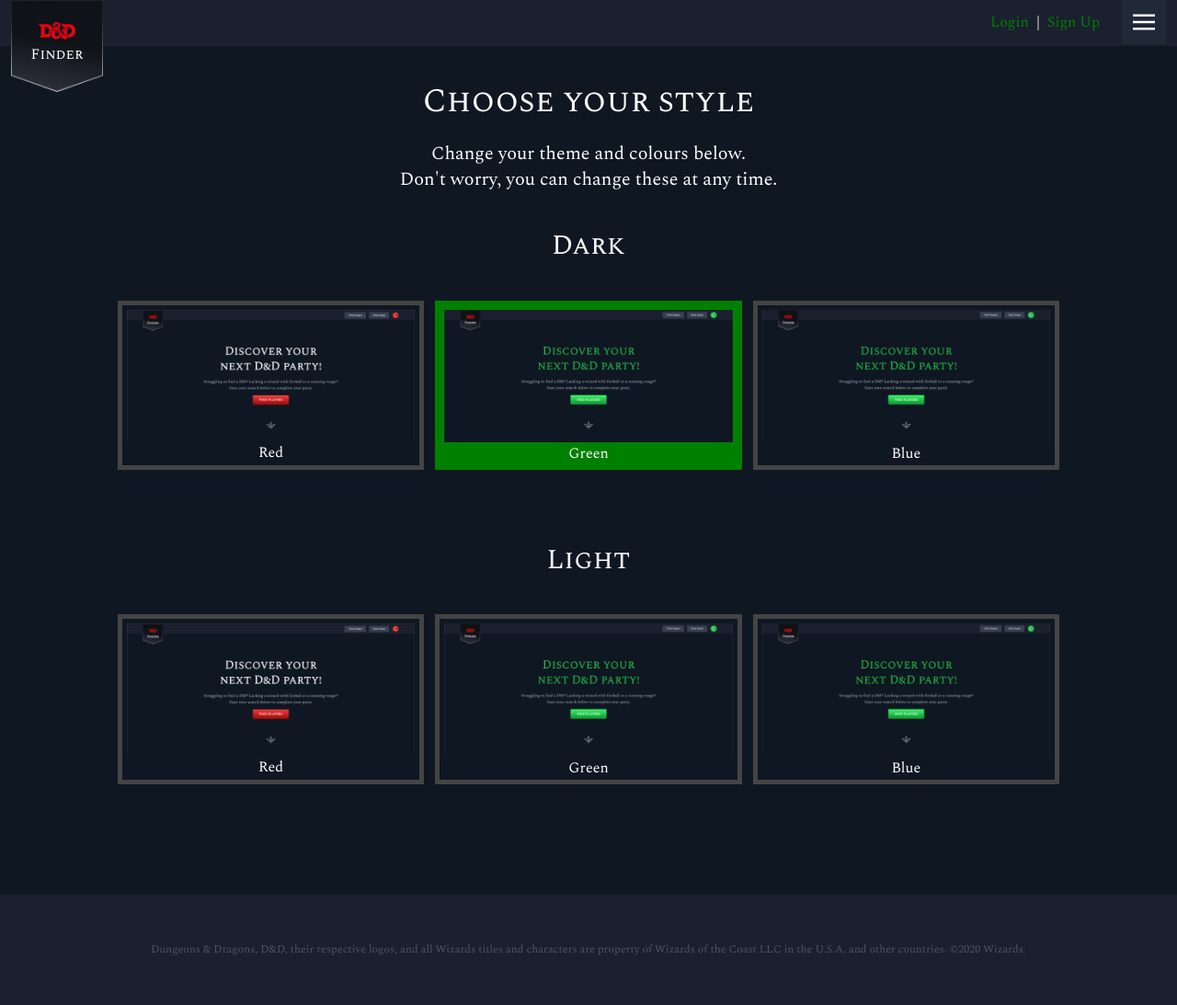
After one commit to tomhamiltonstubber/dundjeon-finder, a Python web app: template templates/users/themes.jinja in a window 1280 px wide. The commit adds this page. Shown: the whole page at 92% size. Run offline with Jinja, Linux system fonts and the light colour scheme; the template is opened without the code that fills it, so the values that code supplies are empty; style sheets or scripts are compiled from the project's sources.

Commit message:
Base for theme switch, colours to change

```diff
--- a/DungeonFinder/users/urls.py
+++ b/DungeonFinder/users/urls.py
@@ -9,4 +9,5 @@
     path('signup/', views.user_signup, name='signup'),
     path('signup/pending/', views.signup_pending, name='signup-pending'),
     path('signup/confirm/<str:key>/', views.signup_confirm, name='signup-confirm'),
+    path('themes/', views.themes, name='user-themes'),
 ]
--- a/DungeonFinder/users/views.py
+++ b/DungeonFinder/users/views.py
@@ -9,7 +9,7 @@
 from django.core.exceptions import PermissionDenied
 from django.db import IntegrityError
 from django.dispatch import receiver
-from django.shortcuts import redirect
+from django.shortcuts import redirect, render
 from django.urls import reverse
 from django.views.generic import TemplateView
 from pytz import utc
@@ -119,3 +119,6 @@
 
 class GMProfileUpdate:
     pass
+
+def themes(request):
+    return render(request, '/users/themes.jinja')
--- a/static/js/main.js
+++ b/static/js/main.js
@@ -49,3 +49,17 @@
     })
   }
 }
+
+$(".theme-option").on("click", function(){
+  var $theme = $(this).data("theme");
+
+  // Remove previous theme class from body and add new
+  $("body").removeClass (function (index, css) {
+    return (css.match (/(^|\s)theme-\S+/g) || []).join(' ');
+  });
+  $("body").addClass("theme-" + $theme);
+
+  // Add selected to new theme option and remove from previous
+  $(".theme-option.selected").removeClass("selected");
+  $(this).addClass("selected");
+});
--- a/static/scss/header.scss
+++ b/static/scss/header.scss
@@ -3,10 +3,6 @@
     border-bottom: 1px solid rgb(142 130 130 / 26%);
     height: 50px;
     overflow: visible;
-}
-
-.invert nav .logo{
-    background-image: url(../img/nav-shield-invert.png);
 }
 
 nav .logo{
--- a/static/scss/main.scss
+++ b/static/scss/main.scss
@@ -15,16 +15,9 @@
 
 /* http://meyerweb.com/eric/tools/css/reset/ v2.0 | 20110126 License: none (public domain) */ html, body, div, span, applet, object, iframe, h1, h2, h3, h4, h5, h6, p, blockquote, pre, a, abbr, acronym, address, big, cite, code, del, dfn, em, img, ins, kbd, q, s, samp, small, strike, strong, sub, sup, tt, var, b, u, i, center, dl, dt, dd, ol, ul, li, fieldset, form, label, legend, table, caption, tbody, tfoot, thead, tr, th, td, article, aside, canvas, details, embed, figure, figcaption, footer, header, hgroup, menu, nav, output, ruby, section, summary, time, mark, audio, video { margin: 0; padding: 0; border: 0; font-size: 100%; font: inherit; vertical-align: baseline; } /* HTML5 display-role reset for older browsers */ article, aside, details, figcaption, figure, footer, header, hgroup, menu, nav, section { display: block; } body { line-height: 1; } ol, ul { list-style: none; } blockquote, q { quotes: none; } blockquote:before, blockquote:after, q:before, q:after { content: ''; content: none; } table { border-collapse: collapse; border-spacing: 0; }
 
-.light{
-    background: url(https://dnd.wizards.com/sites/all/themes/dx/img/interface/page-background.jpg);
-}
-
 body{
    background-color: #0f1722;
-}
-
-body.invert{
-    background: #fdecc7;
+   color: #fff;
 }
 
 body.index,
--- a/static/scss/theme.scss
+++ b/static/scss/theme.scss
@@ -1,9 +1,82 @@
-.theme-green{
-    .btn{
-        background-image: -webkit-linear-gradient(top, #3df66d, #0b942f);
-    }
-    h1,h2,h3,h4,
-    .text-red-600{
-        color: #0b942f;
+$dark_themes: (
+    "red": #b91c1b,
+    "green": green,
+    "blue": blue,
+    "gold": gold
+    );
+
+$light_themes: (
+    "light-red": #b91c1b,
+    "light-green": green,
+    "light-blue": blue,
+    "light-gold": gold
+);
+
+
+@each $theme, $colour in $dark_themes {
+    .theme-#{$theme}{
+        .text-red-600{
+            color: $colour;
+        }
+
+        .theme-bg,
+        .bg-red-700{
+            background: $colour;
+        }
+
+        .theme-option.selected{
+            background-color: $colour;
+            border-color: $colour;
+        }
+
+        .btn{
+            background-image: -webkit-linear-gradient(top, $colour, darken($colour, 6%));
+        }
     }
 }
+
+@each $theme, $colour in $light_themes {
+    .theme-#{$theme}{
+        background: #fdecc7;
+        color: #333;
+
+        nav{
+            background-color: #e7d4a9;
+
+            .logo{
+                background-image: url(../img/nav-shield-invert.png);
+            }
+        }
+
+        .text-red-600{
+            color: $colour;
+        }
+
+        .theme-bg,
+        .bg-red-700{
+            background: $colour;
+        }
+
+        .theme-option.selected{
+            background-color: $colour;
+            border-color: $colour;
+        }
+
+        .btn{
+            background-image: -webkit-linear-gradient(top, $colour, darken($colour, 6%));
+        }
+    }
+}
+
+
+// Theme Selection //
+
+.theme-option {
+    border: 5px solid #444;
+    padding: 5px;
+    cursor: pointer;
+
+    &:hover{
+        border-color: #fff;
+    }
+}
--- a/tailwind.config.js
+++ b/tailwind.config.js
@@ -1,12 +1,12 @@
 module.exports = {
-  // purge: {
-  //   enabled: true,
-  //   content: [
-  //     './templates/*.jinja',
-  //     './templates/*/*.jinja',
-  //     './static/js/*.js',
-  //     './static/js/templates/*.njk'
-  //   ]
-  // },
+  purge: {
+    enabled: true,
+    content: [
+      './templates/*.jinja',
+      './templates/*/*.jinja',
+      './static/js/*.js',
+      './static/js/templates/*.njk'
+    ]
+  },
    darkMode: false, // or 'media' or 'class'
  }
--- a/templates/base.jinja
+++ b/templates/base.jinja
@@ -2,7 +2,7 @@
   <head>
     <link rel="stylesheet" href="{{ static('/dist/main.css') }}" crossorigin="anonymous">
   </head>
-  <body>
+  <body class="theme-green">
     {% include '/partials/header.jinja' %}
     {% block content %}{% endblock %}
     {% include '/partials/footer.jinja' %}
--- a/templates/index.jinja
+++ b/templates/index.jinja
@@ -1,10 +1,10 @@
 {% extends 'base.jinja' %}
 
 {% block content %}
-  <section class="py-12 pt-40 px-4 text-center text-white">
+  <section class="py-12 pt-40 px-4 text-center">
     <div class="w-full max-w-2xl mx-auto">
       <h2 class="text-6xl mt-2 mb-6 leading-tight font-heading">Discover your <br/>next D&D party!</h2>
-      <p class="mb-8 text-gray-400 leading-relaxed text-xl"> Struggling to find a DM? Lacking a wizard with fireball or a cunning rouge? Start your search below to complete your party.</p>
+      <p class="mb-8 opacity-75 leading-relaxed text-xl"> Struggling to find a DM? Lacking a wizard with fireball or a cunning rouge? Start your search below to complete your party.</p>
       <div>
         <a class="inline-block py-4 px-8 leading-none text-white btn hover:bg-indigo-600 rounded shadow" href="{{ url('avail-campaign-list')}}">
           FIND PLAYERS
--- a/templates/partials/header.jinja
+++ b/templates/partials/header.jinja
@@ -1,7 +1,7 @@
 <nav class="px-3 absolute w-full z-40" data-nav="one">
     <div class="container mx-auto">
       <div class="flex items-start justify-center">
-        <a class="flex flex-col font-cursive items-center logo px-3 py-6 text-white" href="/">
+        <a class="flex flex-col font-cursive items-center logo px-3 py-6 " href="/">
           <img src="/static/img/dnd-logo-white.png" class="w-10">
           <span class="mt-2">Finder</span>
         </a>
@@ -13,13 +13,13 @@
             <li class="block lg:inline-block text-red-600">
              <a href="/login">Login</a>
            </li>
-           <span class="mx-2 text-white">|</span>
+           <span class="mx-2">|</span>
            <li class="block lg:inline-block text-red-600">
              <a href="/signup">Sign Up</a>
            </li>
         </ul>
          <div class="block ml-6 bg-gray-800">
-          <button class="navbar-burger flex items-center text-white outline-none p-3" id="nav-toggle">
+          <button class="navbar-burger flex items-center outline-none p-3" id="nav-toggle">
             <svg class="h-6 w-6" viewbox="0 0 20 20" xmlns="http://www.w3.org/2000/svg" fill="#fff">
               <title>Menu</title>
               <path d="M0 3h20v2H0V3zm0 6h20v2H0V9zm0 6h20v2H0v-2z"></path>
@@ -32,7 +32,7 @@
     </div>
   </div>
 </nav>
-<div id="side-menu" class="text-white font-cursive bg-dark-blue flex flex-col pt-50">
+<div id="side-menu" class="font-cursive bg-dark-blue flex flex-col pt-50">
   <ul class="p-10">
     <li class="p-5"><a href="/about" class="hover:text-red-600">About</a></li>
     <li class="p-5"><a href="/about" class="hover:text-red-600">About</a></li>
--- a/templates/partials/user_menu.jinja
+++ b/templates/partials/user_menu.jinja
@@ -13,7 +13,7 @@
     <div id="user-menu" class="origin-top-right absolute right-0 mt-2 w-32 rounded-md shadow-lg bg-white ring-1 ring-black ring-opacity-5">
     <div class="py-1" role="menu" aria-orientation="vertical" aria-labelledby="options-menu">
       <a href="/profile" class="block px-4 py-2 text-sm text-gray-700 hover:bg-gray-100 hover:text-gray-900" role="menuitem">Profile</a>
-      <a href="/theme" class="block px-4 py-2 text-sm text-gray-700 hover:bg-gray-100 hover:text-gray-900" role="menuitem">Theme</a>
+      <a href="/themes" class="block px-4 py-2 text-sm text-gray-700 hover:bg-gray-100 hover:text-gray-900" role="menuitem">Theme</a>
        <a href="/logout" class="block w-full text-left px-4 py-2 text-sm text-gray-700 hover:bg-gray-100 hover:text-gray-900 focus:outline-none focus:bg-gray-100 focus:text-gray-900" role="menuitem">
           Sign out
         </a>
--- /dev/null
+++ b/templates/users/themes.jinja
@@ -0,0 +1,54 @@
+{% extends 'base.jinja' %}
+
+{% block content %}
+<section class="pb-20 pt-20 px-4 text-center flex items-center">
+  <div class="w-full max-w-5xl mx-auto">
+    <h2 class="text-4xl mt-2 leading-tight font-heading">Choose your style</h2>
+    <p class="text-xl mt-2">
+        Change your theme and colours below. <br/>Don't worry, you can change these at any time.
+    </p>
+    <h2 class="text-3xl mt-10 leading-tight font-heading">Dark</h2>
+    <div class="py-10 grid grid-cols-3 grid-s gap-3">
+      <div class="theme-option" data-theme="red">
+            <img src="/static/img/theme-red.png">
+            <div class="mt-1">
+                Red
+            </div>
+      </div>
+      <div class="theme-option selected" data-theme="green">
+            <img src="/static/img/theme-green.png">
+            <div class="mt-1">
+                Green
+            </div>
+      </div>
+         <div class="theme-option" data-theme="blue">
+            <img src="/static/img/theme-green.png">
+            <div class="mt-1">
+                Blue
+            </div>
+            </div>
+    </div>
+    <h2 class="text-3xl mt-10 leading-tight font-heading">Light</h2>
+    <div class="py-10 grid grid-cols-3 grid-s gap-3">
+      <div class="theme-option" data-theme="light-red">
+            <img src="/static/img/theme-red.png">
+            <div class="mt-1">
+                Red
+            </div>
+      </div>
+      <div class="theme-option" data-theme="light-green">
+            <img src="/static/img/theme-green.png">
+            <div class="mt-1">
+                Green
+            </div>
+      </div>
+         <div class="theme-option" data-theme="light-blue">
+            <img src="/static/img/theme-green.png">
+            <div class="mt-1">
+                Blue
+            </div>
+            </div>
+    </div>
+  </div>
+</section>
+{% endblock %}
```
Also changed, not shown: static/img/theme-green.png (added), static/img/theme-red.png (added).
